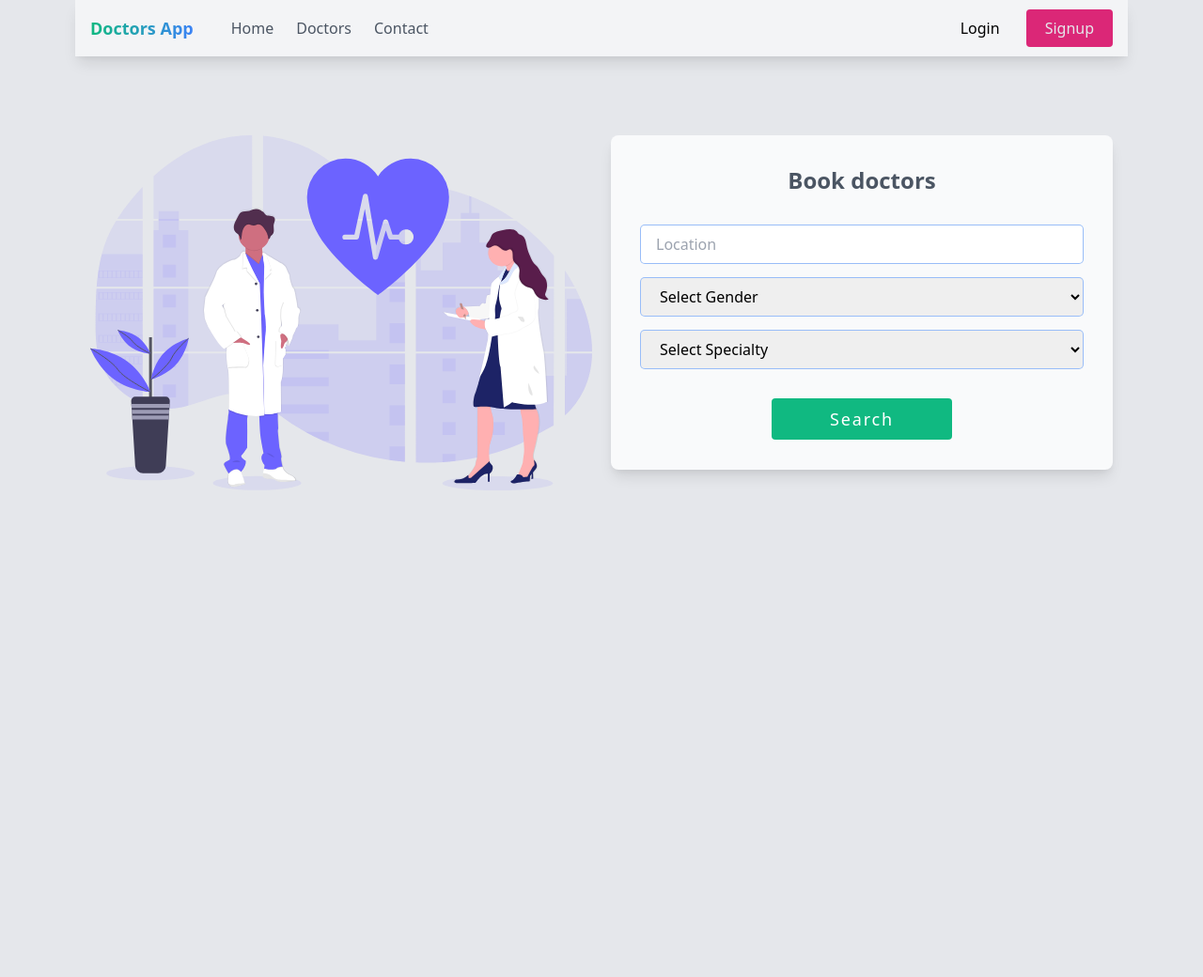
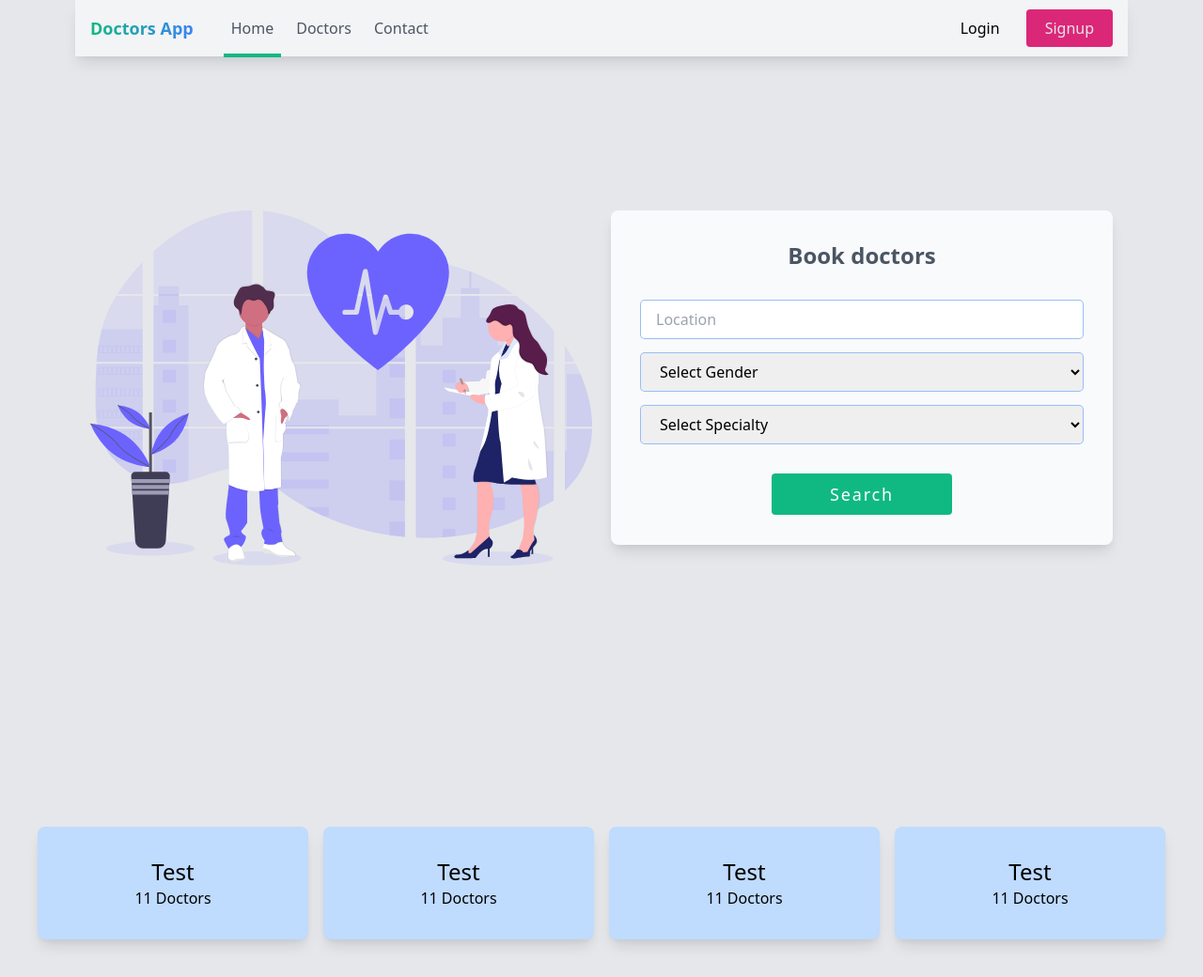
Before and after one commit to tiigsi-bootcamp/doctors-app, a Vue app: page / in a window 1280 px wide. Shown: the whole page at 94% size. Before the commit the page ends 800 px from the top, so only its background shows below. Built offline with nearby package versions, Linux system fonts and the light colour scheme.

Commit message:
Impelemented more enhancements

```diff
--- a/src/App.vue
+++ b/src/App.vue
@@ -9,6 +9,8 @@ import Navbar from './components/Navbar.vue';
 <template class="bg-gray-200">
   <Navbar />
 
+  <div class="py-10"></div>
+
   <RouterView />
 
   <!-- Footer will go here -->
--- a/src/components/Navbar.vue
+++ b/src/components/Navbar.vue
@@ -26,13 +26,13 @@ let isMenuHidden = ref(true);
 
 					<ul class="hidden md:flex space-x-2 items-center">
 						<li>
-							<RouterLink to="#" class="nav-item">Home</RouterLink>
+							<RouterLink to="/" class="nav-item">Home</RouterLink>
 						</li>
 						<li>
-							<RouterLink to="#" class="nav-item">Doctors</RouterLink>
+							<RouterLink to="/doctors" class="nav-item">Doctors</RouterLink>
 						</li>
 						<li>
-							<RouterLink to="#" class="nav-item">Contact</RouterLink>
+							<RouterLink to="/contact" class="nav-item">Contact</RouterLink>
 						</li>
 					</ul>
 				</div>
--- a/src/pages/Home.vue
+++ b/src/pages/Home.vue
@@ -1,7 +1,7 @@
 <script setup lang="ts">
 
 const handleSearch = () => {
-  console.log('Handle submit');
+	console.log('Handle submit');
 };
 
 </script>
@@ -30,7 +30,7 @@ const handleSearch = () => {
 					</div>
 
 					<div>
-						<select class="py-2 px-4 w-full outline-none ring-1 rounded pointer-events-none focus:ring">
+						<select class="py-2 px-4 w-full outline-none ring-1 rounded focus:ring">
 							<option selected>Select Specialty</option>
 							<option value="Nerves">Nerves</option>
 							<option value="Kaylyo">Kalyo</option>
@@ -49,4 +49,25 @@ const handleSearch = () => {
 			</div>
 		</div>
 	</div>
+
+	<div class="w-full px-10 pb-10">
+		<div class="grid grid-cols-2 md:grid-cols-4 gap-4">
+			<div class="bg-blue-200 shadow-lg rounded-lg p-8 text-center hover:shadow-xl hover:scale-110 transition">
+				<h1 class="text-2xl">Test</h1>
+				<span>11 Doctors</span>
+			</div>
+			<div class="bg-blue-200 shadow-lg rounded-lg p-8 text-center hover:shadow-xl hover:scale-110 transition">
+				<h1 class="text-2xl">Test</h1>
+				<span>11 Doctors</span>
+			</div>
+			<div class="bg-blue-200 shadow-lg rounded-lg p-8 text-center hover:shadow-xl hover:scale-110 transition">
+				<h1 class="text-2xl">Test</h1>
+				<span>11 Doctors</span>
+			</div>
+			<div class="bg-blue-200 shadow-lg rounded-lg p-8 text-center hover:shadow-xl hover:scale-110 transition">
+				<h1 class="text-2xl">Test</h1>
+				<span>11 Doctors</span>
+			</div>
+		</div>
+	</div>
 </template>
--- a/src/style.css
+++ b/src/style.css
@@ -15,6 +15,10 @@
 	@apply bg-pink-600 text-gray-200;
 }
 
+.router-link-active {
+	@apply text-green-500 border-b-4 border-green-500;
+}
+
 .nav-item {
 	@apply py-4 px-2 text-gray-600 hover:text-green-500 transition hover:border-b-4 hover:border-green-500;
 }
```
